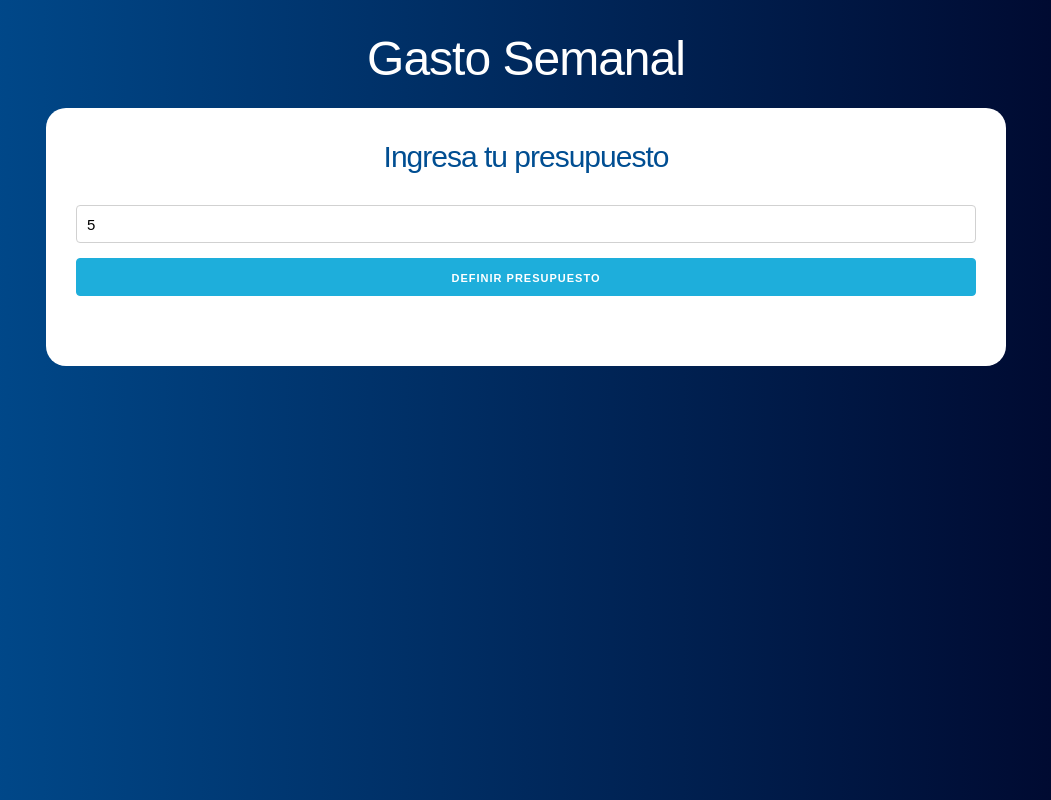
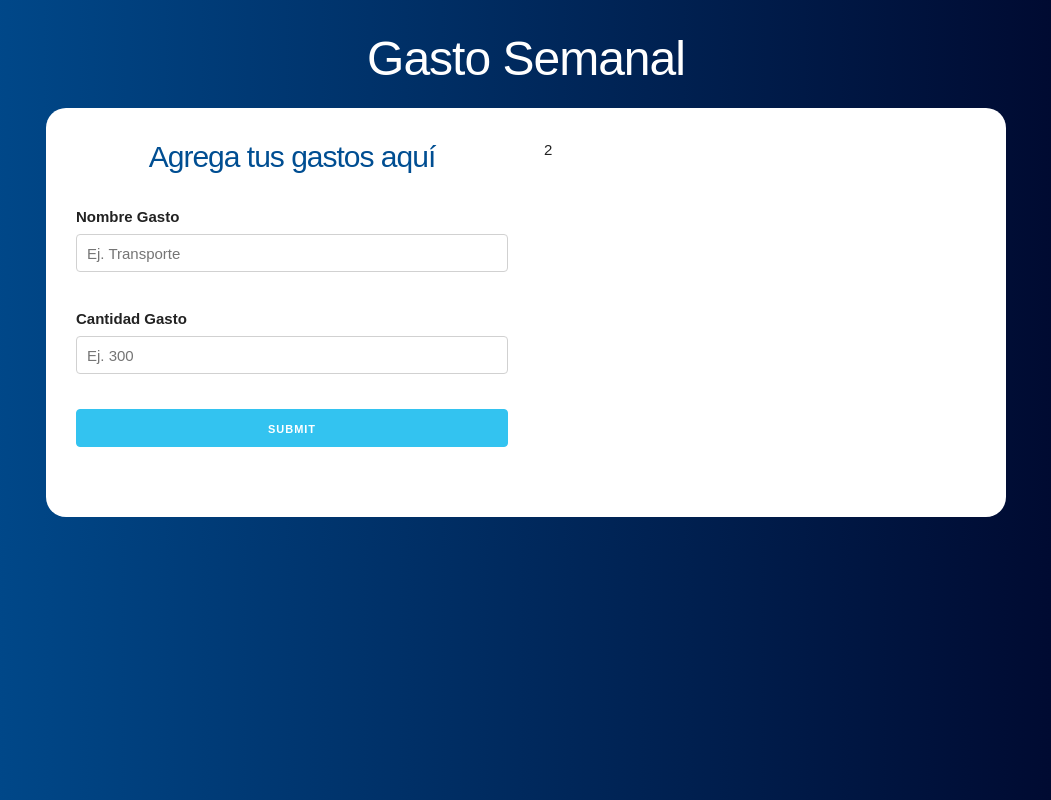
Before and after one commit to Sisifo-G/Gasto-Semanal, a React (Create React App) app: page / in a window 1280 px wide. Both pictures are taken after typing "5" into the empty fields and a click on the input "Definir Presupuesto". Shown: the whole page, without its empty margins (114-1165 px from the left). Built offline with nearby package versions, Linux system fonts and the light colour scheme.

Commit message:
Cargando un formulario u otro

```diff
--- a/src/App.js
+++ b/src/App.js
@@ -1,11 +1,13 @@
 import React, { useState } from 'react';
 import Pregunta from './components/Pregunta';
+import Formulario from './components/Formulario';
 
 function App() {
 
   //Definir el state
   const [ presupuesto, guardarPresupuesto ] = useState(0);
   const [ restante, guardarRestante ] = useState(0);
+  const [ mostrarpregunta, actualizarPregunta ] = useState(true);
 
   return (
     <div className="container">
@@ -13,10 +15,28 @@ function App() {
         <h1>Gasto Semanal</h1>
 
         <div className="contenido-principal contenido">
-          <Pregunta
-            guardarPresupuesto={guardarPresupuesto}
-            guardarRestante={guardarRestante}
-          />
+          { mostrarpregunta ? (
+            <Pregunta
+              guardarPresupuesto={guardarPresupuesto}
+              guardarRestante={guardarRestante}
+              actualizarPregunta={actualizarPregunta}
+            />
+          ) :
+          (
+            <div className="row">
+              <div className="one-half column">
+                <Formulario />
+              </div>
+
+              <div className="one-half column">
+                2
+              </div>
+            </div>
+          )
+          }
+
+
+
         </div>
       </header>
     </div>
--- /dev/null
+++ b/src/components/Formulario.js
@@ -0,0 +1,35 @@
+import React from 'react';
+
+const Formulario = () => {
+    return (
+        <form>
+            <h2>Agrega tus gastos aquí</h2>
+
+            <div className="campo">
+                <label>Nombre Gasto</label>
+                <input
+                    type="text"
+                    className="u-full-width"
+                    placeholder="Ej. Transporte"
+                />
+            </div>
+
+            <div className="campo">
+                <label>Cantidad Gasto</label>
+                <input
+                    type="number"
+                    className="u-full-width"
+                    placeholder="Ej. 300"
+                />
+            </div>
+
+            <input
+                    type="submit"
+                    className="button-primary u-full-width"
+                    pvalue="Agregar Gasto"
+                />
+        </form>
+     );
+}
+
+export default Formulario;
--- a/src/components/Pregunta.js
+++ b/src/components/Pregunta.js
@@ -1,7 +1,7 @@
 import React, { Fragment, useState } from 'react';
 import Error from './Error';
 
-const Pregunta = ({ guardarPresupuesto, guardarRestante }) => {
+const Pregunta = ({ guardarPresupuesto, guardarRestante, actualizarPregunta }) => {
 
     // Definir el state
     const [ cantidad, guardarCantidad ] = useState(0);
@@ -26,6 +26,7 @@ const Pregunta = ({ guardarPresupuesto, guardarRestante }) => {
         guardarError(false);
         guardarPresupuesto(cantidad);
         guardarRestante(cantidad);
+        actualizarPregunta(false);
 
     }
 
```
Also changed, not shown: 1 other file (tests, documents, lock files or other folders).
